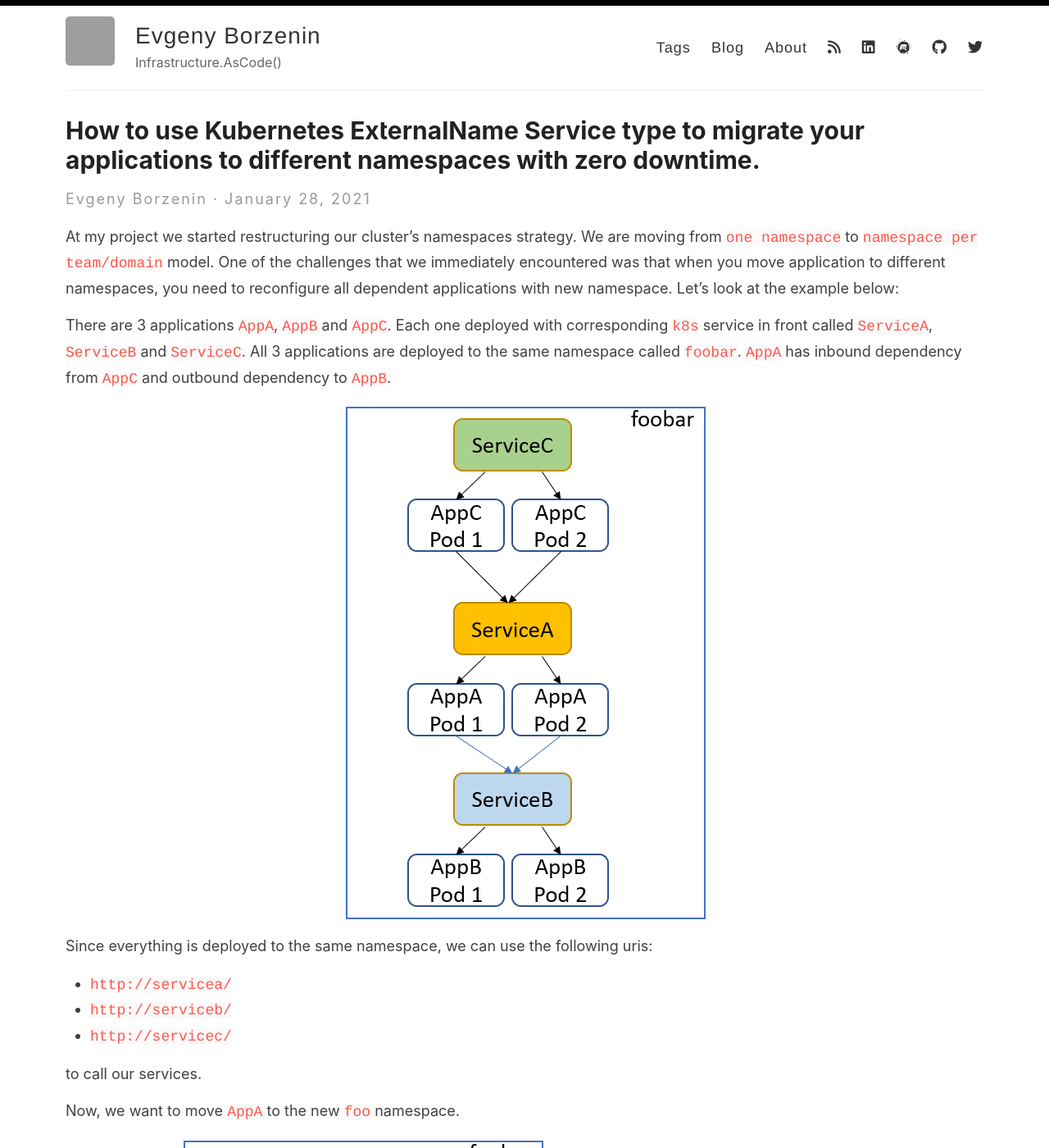
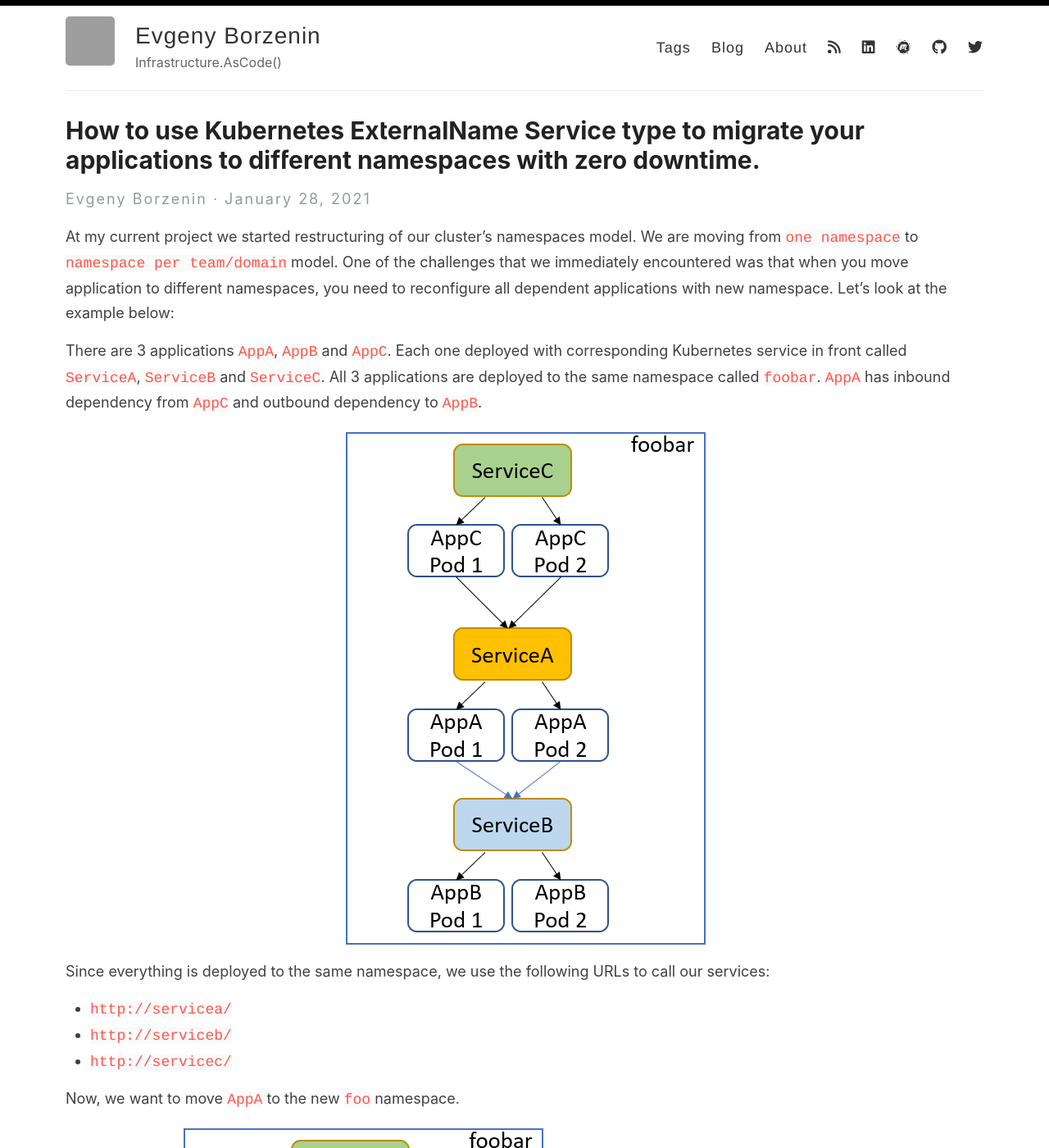
Before and after one commit to evgenyb/evgenyb.github.io, a Jekyll site: the page built from _posts/2021-01-28-kubernetes-service-proxy.md, in a window 1280 px wide and 1400 px high. Shown: the whole window at 82% size. Built offline with Jekyll 4.4.1, drawn with Linux system fonts in a browser that asks for light colours; nearby versions of some CDN libraries; grey boxes are pictures that could not be loaded.

Commit message:
Working with content

```diff
--- a/_posts/2021-01-28-kubernetes-service-proxy.md
+++ b/_posts/2021-01-28-kubernetes-service-proxy.md
@@ -8,19 +8,18 @@ categories: ["AKS", "Kubernetes"]
 githubissuesid: 27
 ---
 
-At my project we started restructuring our cluster's namespaces strategy. We are moving from `one namespace` to `namespace per team/domain` model. One of the challenges that we immediately encountered was that when you move application to different namespaces, you need to reconfigure all dependent applications with new namespace. Let's look at the example below:
+At my current project we started restructuring of our cluster's namespaces model. We are moving from `one namespace` to `namespace per team/domain` model. One of the challenges that we immediately encountered was that when you move application to different namespaces, you need to reconfigure all dependent applications with new namespace. Let's look at the example below:
 
-There are 3 applications `AppA`, `AppB` and `AppC`. Each one deployed with corresponding `k8s` service in front called `ServiceA`, `ServiceB` and `ServiceC`.
+There are 3 applications `AppA`, `AppB` and `AppC`. Each one deployed with corresponding Kubernetes service in front called `ServiceA`, `ServiceB` and `ServiceC`.
 All 3 applications are deployed to the same namespace called `foobar`. `AppA` has inbound dependency from `AppC` and outbound dependency to `AppB`.
 
 ![foobar](/images/2021-01-27-foobar.png)
 
-Since everything is deployed to the same namespace, we can use the following uris:
+Since everything is deployed to the same namespace, we use the following URLs to call our services:
+
 * `http://servicea/`
 * `http://serviceb/`
 * `http://servicec/`
-
-to call our services.
 
 Now, we want to move `AppA` to the new `foo` namespace.
 
```
